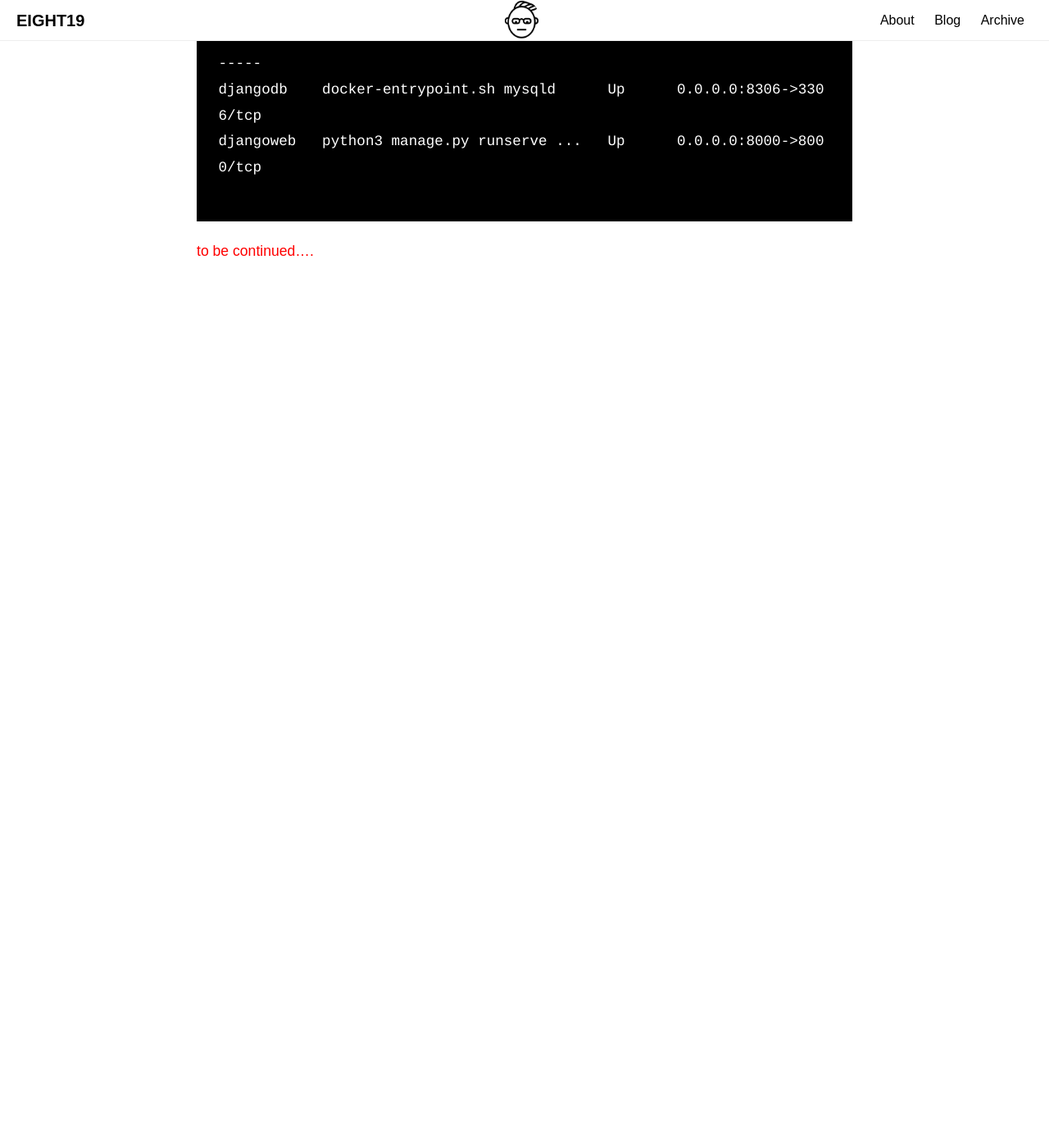
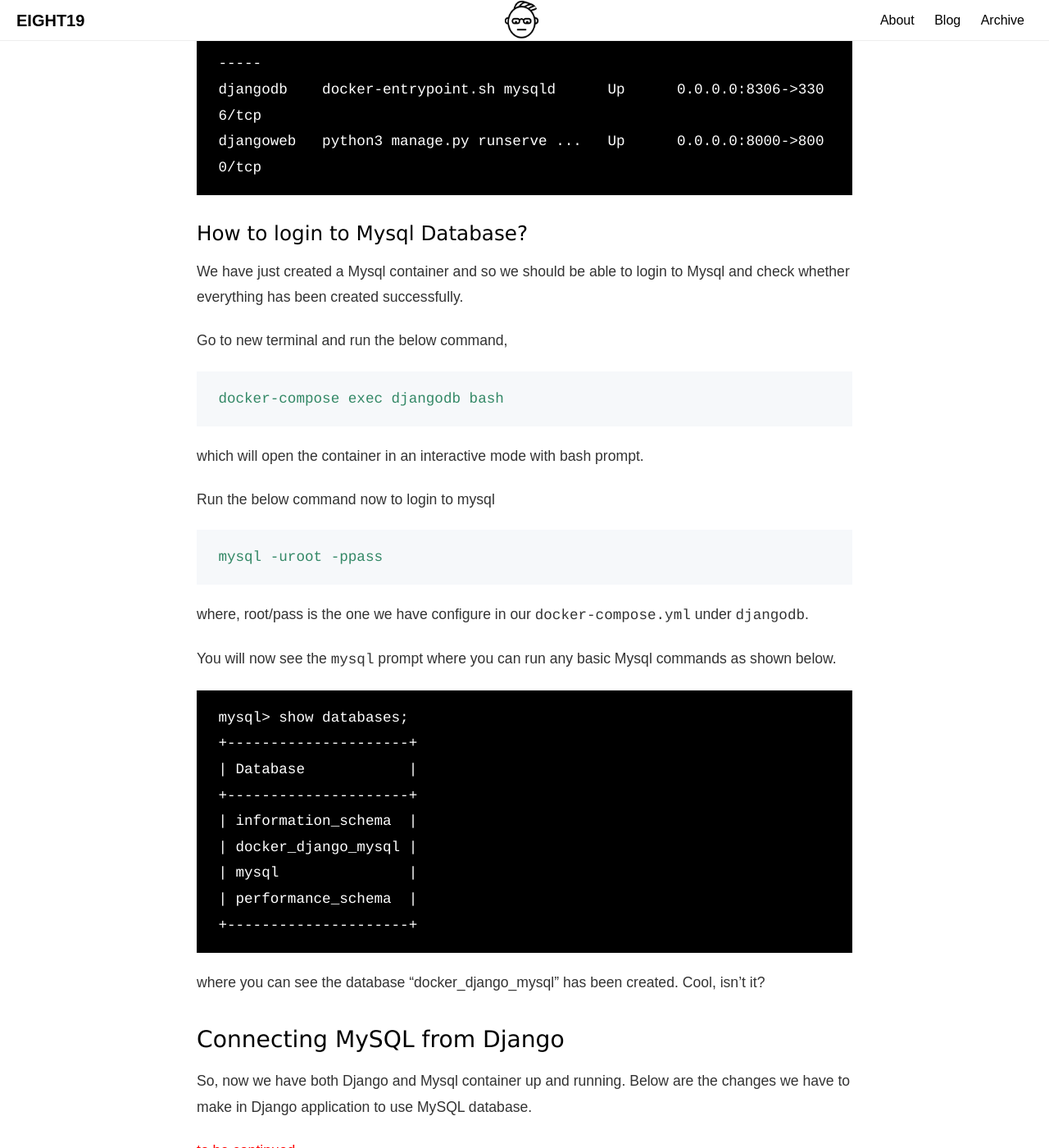
Before and after one commit to kartolab/karthikm19.github.io, a Jekyll site: the page built from _posts/2018-08-30-creating-django-mysql-using-docker.md, in a window 1280 px wide and 1400 px high, scrolled down 7338 px. Shown: the whole window at 82% size. Built offline with Jekyll 4.4.1, drawn with Linux system fonts in a browser that asks for light colours; comment, search, counter and statistics services are not loaded; before the commit the page ends 7682 px from its top, so only the background shows below that.

Commit message:
Update 2018-08-30-creating-django-mysql-using-docker.md

````diff
--- a/_posts/2018-08-30-creating-django-mysql-using-docker.md
+++ b/_posts/2018-08-30-creating-django-mysql-using-docker.md
@@ -235,8 +235,46 @@ docker-compose ps
 ---------------------------------------------------------------------------
 djangodb    docker-entrypoint.sh mysqld      Up      0.0.0.0:8306->3306/tcp
 djangoweb   python3 manage.py runserve ...   Up      0.0.0.0:8000->8000/tcp
+</pre>
 
+#### How to login to Mysql Database?
+
+We have just created a Mysql container and so we should be able to login to Mysql and check whether everything has been created successfully.
+
+Go to new terminal and run the below command,
+
+```
+docker-compose exec djangodb bash
+```
+
+which will open the container in an interactive mode with bash prompt.
+
+Run the below command now to login to mysql
+
+```
+mysql -uroot -ppass
+```
+where, root/pass is the one we have configure in our `docker-compose.yml` under `djangodb`.
+
+You will now see the `mysql` prompt where you can run any basic Mysql commands as shown below.
+
+<pre style="background-color: black; color: white;">
+mysql> show databases;
++---------------------+
+| Database            |
++---------------------+
+| information_schema  |
+| docker_django_mysql |
+| mysql               |
+| performance_schema  |
++---------------------+
 </pre>
+
+where you can see the database "docker_django_mysql" has been created. Cool, isn't it?
+
+### Connecting MySQL from Django
+
+So, now we have both Django and Mysql container up and running. Below are the changes we have to make in Django application to use MySQL database.
 
 
 <span style="color:red;">to be continued....</span>
````
